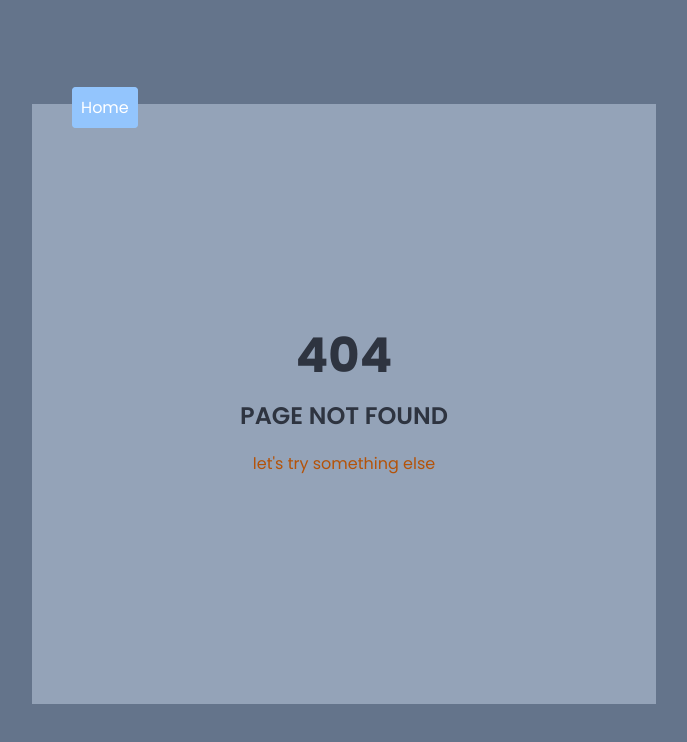
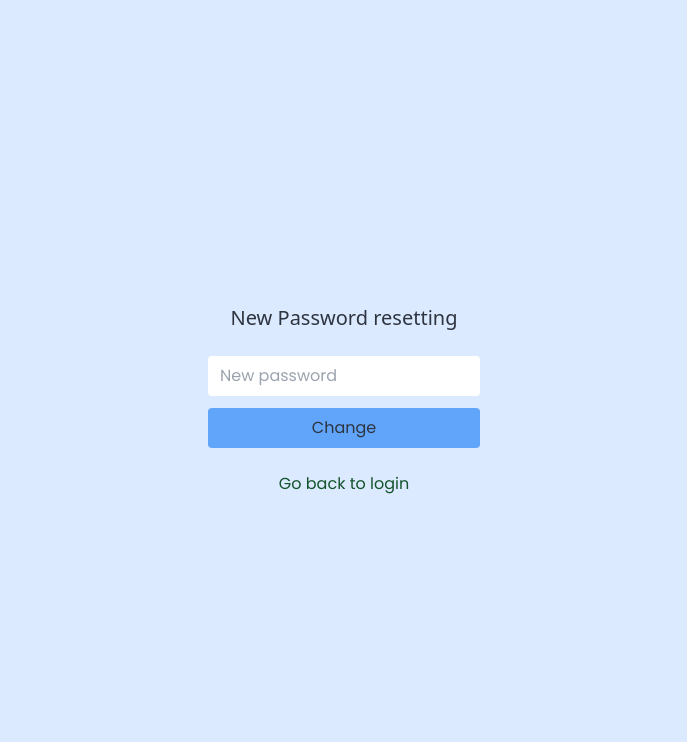
Before and after one commit to dansan-dsn/E-commerce, a React (Vite) app in the folder client/: page /reset_password/1 in a window 1280 px wide. Before the commit this address had no page. Shown: the top 742 px of the page, without its empty margins (296-983 px from the left). Built offline with nearby package versions, Linux system fonts and the light colour scheme.

Commit message:
forgot_password_client_verification

```diff
--- a/client/src/App.jsx
+++ b/client/src/App.jsx
@@ -49,7 +49,7 @@ const App = () => {
             <Route path="/contact-us" element={<Help />} />
             <Route path="/user-info" element={<UserInfo />} />
             <Route path="/activate-account" element={<ActivateAccount />} />
-            <Route path="/reset_password" element={<ResetPassword />} />
+            <Route path="/reset_password/:email" element={<ResetPassword />} />
           </Routes>
         )}
       </BrowserRouter>
--- a/client/src/pages/ForgotPassword.jsx
+++ b/client/src/pages/ForgotPassword.jsx
@@ -27,7 +27,7 @@ const ForgotPassword = () => {
       if (response.status === 200) {
         setEmail("");
         setError("");
-        navigate("/verify");
+        navigate("/verify", { state: { from: location.pathname } });
       }
     } catch (error) {
       if (error.response) {
--- a/client/src/pages/OtpVerification.jsx
+++ b/client/src/pages/OtpVerification.jsx
@@ -23,16 +23,25 @@ const OtpVerification = () => {
     }
   }, []);
 
-  useEffect(() => {
-    if (location.pathname.startsWith("/forgot_password")) {
-      const storedEmail = localStorage.getItem("userEmail");
-      if (storedEmail) {
-        navigate(`/reset_password?email=${encodeURIComponent(storedEmail)}`);
-      } else {
-        setMessage("Email not found. Please register or log in first.");
-      }
-    }
-  }, [location, navigate]);
+  // useEffect(() => {
+  // console.log("Location:", location.state.from);
+  // const storedEmail = localStorage.getItem("userEmail");
+  // if (window.location.pathname.startsWith("/forgot_password")) {
+  //   if (storedEmail) {
+  //     navigate(`/reset_password?email=${encodeURIComponent(storedEmail)}`);
+  //   } else {
+  //     setMessage("Email not found. Please register or log in first.");
+  //   }
+  // }
+  //   if (location.state && location.state.from) {
+  //     const previousPath = location.state.from;
+  //     if (previousPath.startsWith("/forgot_password")) {
+  //       navigate("/reset_password", { state: { email: location.state.email } });
+  //     } else {
+  //       setMessage("Email not found. Please register or log in first.");
+  //     }
+  //   }
+  // }, [location, navigate]);
 
   const handleChange = (e, index) => {
     const newCode = [...code];
@@ -52,6 +61,12 @@ const OtpVerification = () => {
       if (response.status === 200) {
         if (!response.data.username) {
           navigate("/user-info");
+        } else if (location.state && location.state.from) {
+          const previousPath = location.state.from;
+          if (previousPath.startsWith("/forgot_password")) {
+            const userEmail = response.data.email;
+            navigate(`/reset_password/${userEmail}`);
+          }
         } else {
           navigate("/login");
         }
@@ -157,7 +172,7 @@ const OtpVerification = () => {
               className="w-full mt-10 p-2 rounded bg-amber-700 hover:bg-amber-600 text-white"
               disabled={!email}
             >
-              Reset Password
+              Verify Account
             </button>
             {message && (
               <p className="bg-neutral-400 rounded mt-1 text-red-700">
--- a/client/src/pages/ResetPassword.jsx
+++ b/client/src/pages/ResetPassword.jsx
@@ -1,9 +1,76 @@
-import React, { useState } from "react";
-import { useNavigate } from "react-router-dom";
+import React, { useState, useEffect } from "react";
+import { Link, useNavigate } from "react-router-dom";
 import axios from "axios";
 
 const ResetPassword = () => {
-  return <div>ResetPassword</div>;
+  const [email, setEmail] = useState("");
+  const [newpassword, setNewPassword] = useState("");
+  const [err, setErr] = useState("");
+  const navigate = useNavigate();
+
+  useEffect(() => {
+    const userEmail = localStorage.getItem("userEmail");
+    setEmail(userEmail);
+  });
+
+  const handleSubmit = async (e) => {
+    e.preventDefault();
+    console.log(email);
+    if (!newpassword) return setErr("Please enter a new password");
+    try {
+      const response = await axios.put(
+        "http://localhost:3003/user/verify-password",
+        { email, newpassword }
+      );
+      if (response.status === 200) {
+        navigate("/login");
+      }
+    } catch (error) {
+      if (error.response.status === 404) {
+        setErr("Email not found. Please try again.");
+      } else if (error.response.status === 401) {
+        setErr("All fields must be filled");
+      } else if (error.response.status === 403) {
+        setErr("Please verify your email address");
+      } else {
+        setErr("An error occurred. Please try again.");
+      }
+    }
+  };
+  return (
+    <div className="bg-blue-100 h-screen flex justify-center items-center flex-col gap-6">
+      <p className="text-xl font-sans">New Password resetting</p>
+      <form className="flex flex-col gap-3 text-center" onSubmit={handleSubmit}>
+        {err && (
+          <p className="text-red-800 w-full -mb-3 drop-shadow-2xl">{err}</p>
+        )}
+        <label className="flex items-center justify-center gap-3">
+          <input
+            type="password"
+            value={newpassword}
+            className="w-4/5  rounded border-none outline-none"
+            placeholder="New password"
+            onChange={(e) => setNewPassword(e.target.value)}
+          />
+        </label>
+        <label className="flex items place-content-center">
+          <input
+            type="submit"
+            value="Change"
+            className="bg-blue-400 p-2 w-4/5  rounded hover:rounded-full hover:duration-75 hover:delay-100 cursor-pointer"
+          />
+        </label>
+      </form>
+      <p className="flex justify-start">
+        <Link
+          to="/login"
+          className="text-green-900 hover:underline hover:text-green-600"
+        >
+          Go back to login
+        </Link>
+      </p>
+    </div>
+  );
 };
 
 export default ResetPassword;
```
Also changed, not shown: 1 other file (tests, documents, lock files or other folders).
